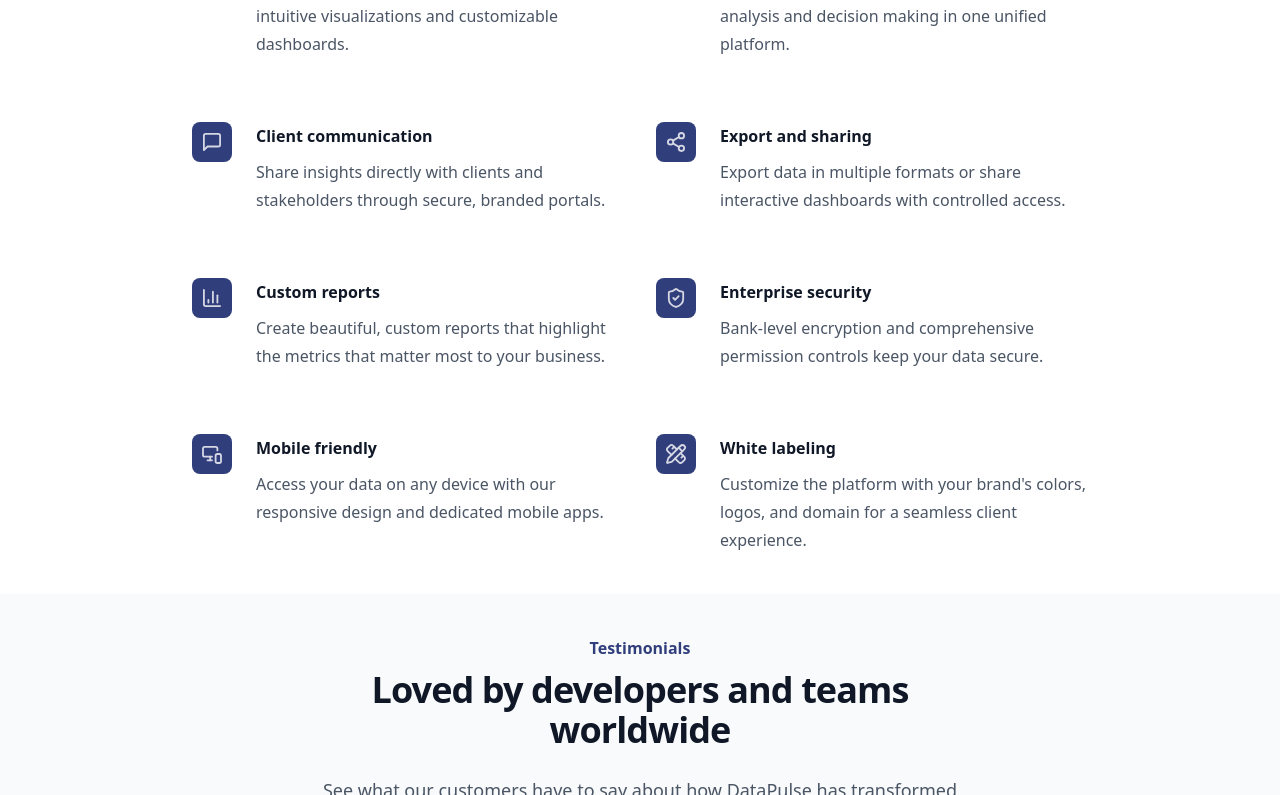
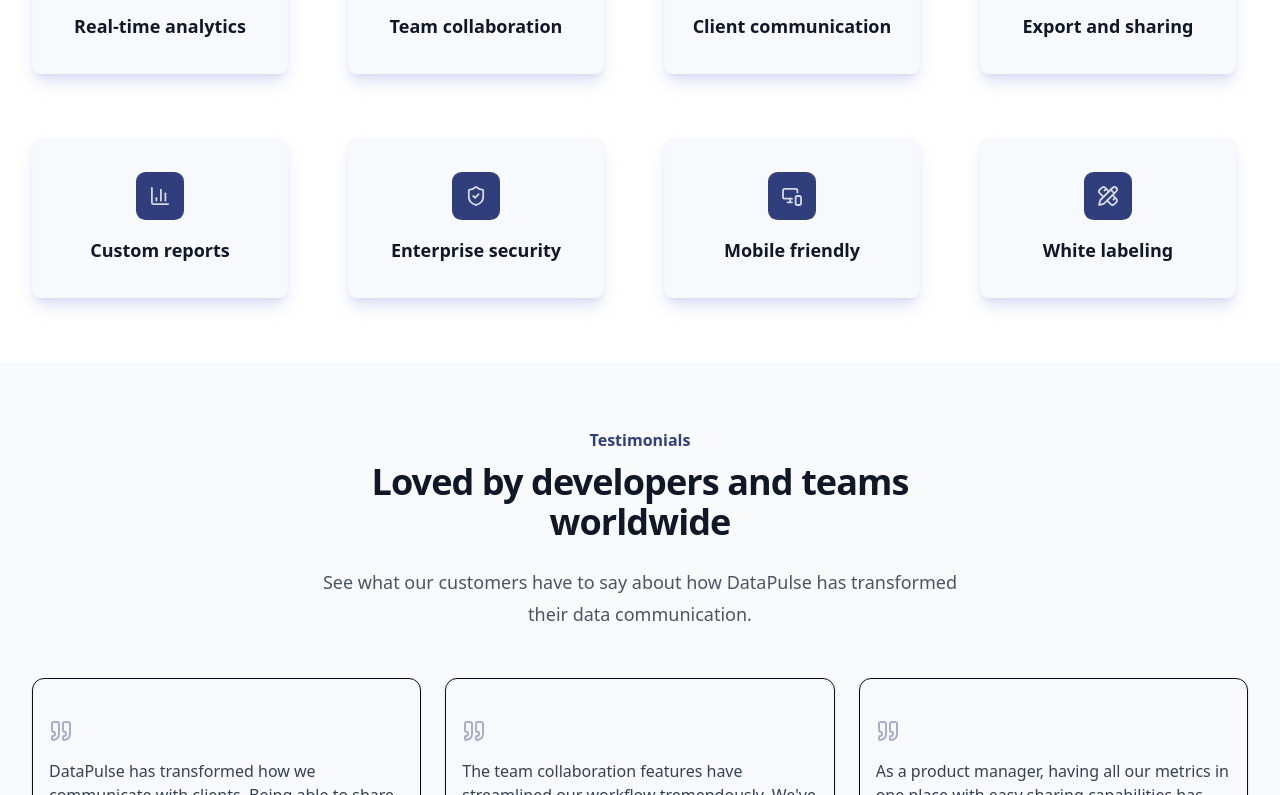
Before and after one commit to monicarevuru/data-pulse, a React (Vite) app: page / in a window 1280 px wide. Shown: the part 1585-2380 px from the top of the page. Built offline with nearby package versions, Linux system fonts and the light colour scheme.

Commit message:
features in form of cards animations

```diff
--- a/src/features/home/components/DashboardSvg.tsx
+++ b/src/features/home/components/DashboardSvg.tsx
@@ -55,7 +55,6 @@ const DashboardSvg = forwardRef<HTMLDivElement | null, DashboardSvgProps>(
           rotateX: rotateX,
           x: mouseX,
           y: mouseY,
-          transformStyle: "preserve-3d",
         }}
         variants={dashboardVariants}
         initial="hidden"
--- a/src/features/home/components/FeatureItem.tsx
+++ b/src/features/home/components/FeatureItem.tsx
@@ -1,45 +1,11 @@
+import { useState } from "react";
 import { motion } from "framer-motion";
 import * as LucideIcons from "lucide-react";
 import { FeatureItemProps } from "../Home.types";
-
-const itemVariants = {
-  hidden: { opacity: 0, y: 20 },
-  visible: {
-    opacity: 1,
-    y: 0,
-    transition: {
-      type: "spring",
-      bounce: 0.4,
-      duration: 0.8,
-    },
-  },
-};
-
-const iconContainerVariants = {
-  hidden: { scale: 0.6, opacity: 0, borderRadius: "30%" },
-  visible: {
-    scale: 1,
-    opacity: 1,
-    borderRadius: "20%",
-    transition: {
-      type: "spring",
-      bounce: 0.5,
-      duration: 0.6,
-    },
-  },
-};
-
-const iconVariants = {
-  animate: {
-    scale: [0.9, 1.1, 0.9],
-    opacity: [0.8, 1, 0.8],
-    transition: {
-      duration: 2,
-      repeat: Infinity,
-      ease: "easeInOut",
-    },
-  },
-};
+import {
+  iconContainerVariants,
+  iconVariants,
+} from "../constants/MotionVariants";
 
 export const FeatureItem = ({
   name,
@@ -48,18 +14,31 @@ export const FeatureItem = ({
   index,
   isInView,
 }: FeatureItemProps) => {
+  const [flipped, setFlipped] = useState(false);
+
   const IconComponent = LucideIcons[
     icon as keyof typeof LucideIcons
   ] as React.ElementType;
 
   return (
+    <div
+      className="relative w-64 h-40 cursor-pointer [perspective:1200px]"
+      onMouseEnter={() => setFlipped(true)}
+      onMouseLeave={() => setFlipped(false)}>
       <motion.div
         key={`feature-${index}`}
-      className="relative pl-16 feature-item"
-      variants={itemVariants}>
-      <div className="text-base font-semibold leading-7 text-gray-900">
+        className={`relative w-full h-full rounded-lg bg-background border border-primary-50 shadow-lg shadow-secondary-300 [transform-style:preserve-3d] ${
+          flipped
+            ? "shadow-2xl shadow-secondary-400/50"
+            : "shadow-lg shadow-secondary-300/50"
+        }
+`}
+        animate={{ rotateY: flipped ? 180 : 0 }}
+        transition={{ duration: 0.8, ease: "easeInOut" }}>
+        {/* Front Side */}
+        <div className="absolute inset-0 flex flex-col justify-center items-center gap-4 rounded-lg [backface-visibility:hidden] [transform:rotateY(0deg)]">
           <motion.div
-          className="absolute left-0 top-0 flex h-10 w-10 items-center justify-center rounded-lg bg-primary"
+            className="flex h-10 w-10 items-center justify-center rounded-lg bg-primary p-6"
             variants={iconContainerVariants}>
             <motion.div animate="animate" variants={iconVariants}>
               {IconComponent && (
@@ -71,19 +50,19 @@ export const FeatureItem = ({
             </motion.div>
           </motion.div>
           <motion.span
+            className="text-lg font-semibold text-gray-900"
             initial={{ opacity: 0, y: 10 }}
             animate={isInView ? { opacity: 1, y: 0 } : { opacity: 0, y: 10 }}
             transition={{ delay: 0.2, duration: 0.5 }}>
             {name}
           </motion.span>
         </div>
-      <motion.dd
-        className="mt-2 text-base leading-7 text-gray-600"
-        initial={{ opacity: 0, x: -10 }}
-        animate={isInView ? { opacity: 1, x: 0 } : { opacity: 0, y: -10 }}
-        transition={{ delay: 0.3, duration: 0.5 }}>
-        {description}
-      </motion.dd>
+
+        {/* Back Side */}
+        <div className="absolute inset-0 flex flex-col justify-center items-center gap-4 rounded-lg px-6 text-center text-sm [transform:rotateY(180deg)] [backface-visibility:hidden]">
+          {description || "More information coming soon."}
+        </div>
       </motion.div>
+    </div>
   );
 };
--- a/src/features/home/components/Features.tsx
+++ b/src/features/home/components/Features.tsx
@@ -26,7 +26,7 @@ const Features = () => {
   }, [isInView, controls]);
 
   return (
-    <section id="features" className="py-10 bg-white">
+    <section id="features" className="py-16 bg-white">
       <div className="mx-auto max-w-7xl px-6 lg:px-8">
         <div className="mx-auto max-w-2xl lg:text-center">
           <h2 className="text-base font-semibold leading-7 text-primary">
@@ -41,9 +41,9 @@ const Features = () => {
         </div>
         <div
           ref={ref}
-          className="mx-auto mt-12 max-w-2xl lg:mt-24 lg:max-w-4xl">
+          className="mx-auto mt-12">
           <motion.dl
-            className="grid max-w-xl grid-cols-1 gap-x-8 gap-y-10 lg:max-w-none lg:grid-cols-2 lg:gap-y-16"
+            className="grid grid-cols-1 gap-x-12 gap-y-10 md:grid-cols-4 lg:gap-y-16"
             variants={containerVariants}
             initial="hidden"
             animate={controls}>
--- a/src/features/home/components/Pricing.tsx
+++ b/src/features/home/components/Pricing.tsx
@@ -19,8 +19,8 @@ const Pricing = () => {
   const isInView = useInView(ref, { once: false, margin: "-100px" });
 
   return (
-    <section id="pricing" className="py-10 bg-white">
-      <div className="mx-auto max-w-7xl px-6 lg:px-8 pb-4">
+    <section id="pricing" className="py-16 bg-white">
+      <div className="mx-auto max-w-7xl px-6 lg:px-8 pb-3">
         <div className="mx-auto max-w-2xl text-center">
           <h2 className="text-base font-semibold leading-7 text-primary">
             {C_PRICING.title}
--- a/src/features/home/components/Testimonials.tsx
+++ b/src/features/home/components/Testimonials.tsx
@@ -9,7 +9,7 @@ const Testimonials = () => {
   const isInView = useInView(ref, { once: false, margin: "-100px" });
 
   return (
-    <section id="testimonials" className="py-10 bg-gray-50">
+    <section id="testimonials" className="py-16 bg-gray-50">
       <div className="mx-auto max-w-7xl px-6 lg:px-8">
         <div className="mx-auto max-w-2xl text-center">
           <h2 className="text-base font-semibold leading-7 text-primary">
--- a/src/features/home/constants/MotionVariants.ts
+++ b/src/features/home/constants/MotionVariants.ts
@@ -26,3 +26,29 @@ export const containerVariants = {
       transition: { type: "spring", damping: 12, duration: 1.2, delay: 0.6 },
     },
   };
+
+  export const iconContainerVariants = {
+    hidden: { scale: 0.6, opacity: 0, borderRadius: "30%" },
+    visible: {
+      scale: 1,
+      opacity: 1,
+      borderRadius: "20%",
+      transition: {
+        type: "spring",
+        bounce: 0.5,
+        duration: 0.6,
+      },
+    },
+  };
+
+  export const iconVariants = {
+    animate: {
+      scale: [0.9, 1.1, 0.9],
+      opacity: [0.8, 1, 0.8],
+      transition: {
+        duration: 2,
+        repeat: Infinity,
+        ease: "easeInOut",
+      },
+    },
+  };
```
Lines whose indentation alone changed are shown as unchanged.
